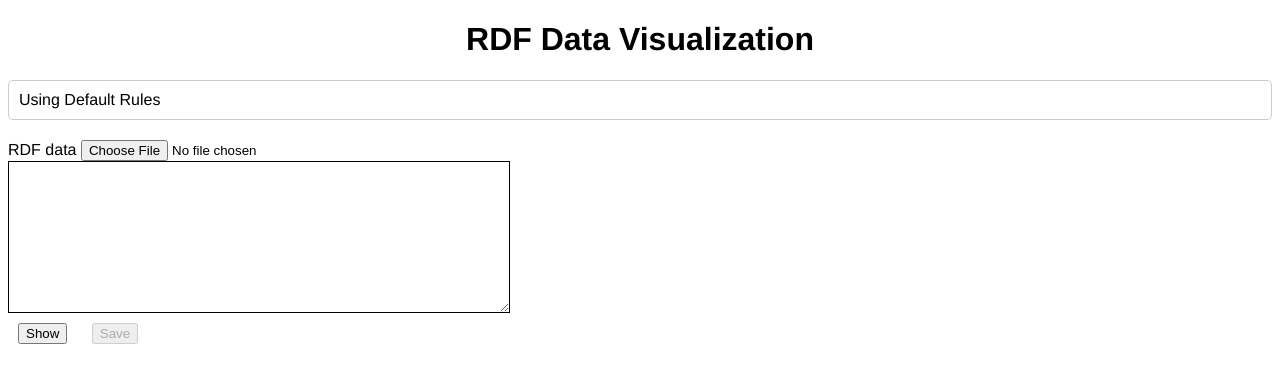
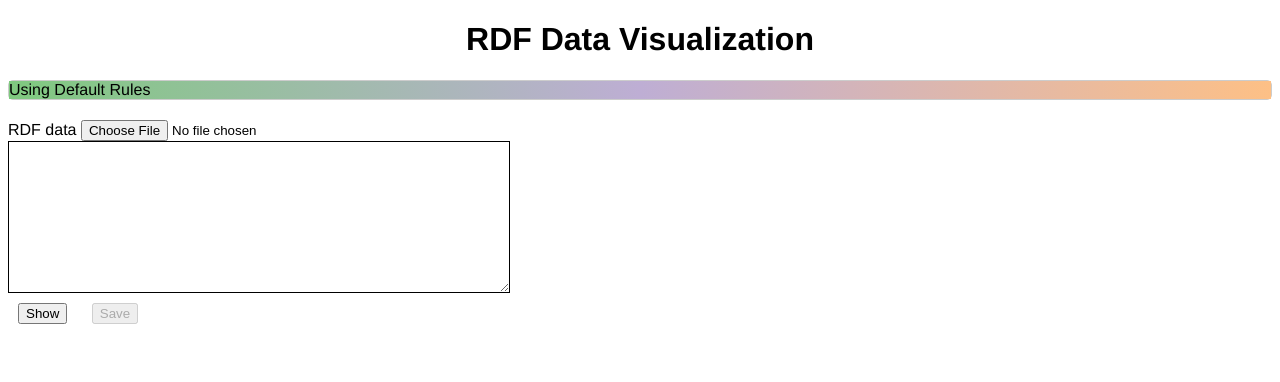
Before and after one commit to giacomociti/rdf2dot, a website built with Vite: page index.html in a window 1280 px wide. Built offline with nearby package versions, Linux system fonts and the light colour scheme.

Commit message:
nicer default view

```diff
--- a/index.html
+++ b/index.html
@@ -33,17 +33,19 @@
             }
             .section {
                 margin-bottom: 20px;
-                padding: 10px;
                 border: 1px solid #ccc;
                 border-radius: 5px;
             }
             .collapsible {
                 cursor: pointer;
                 user-select: none;
+                /* accent3 in https://graphviz.org/doc/info/colors.html#brewer */
+                background: linear-gradient(90deg, #7fc97f, #beaed4, #fdc086);
             }
             .collapsible-content {
                 display: none;
                 overflow: hidden;
+                background-color:  #f8f8f8;
             }
             button {
                 margin: 10px 10px 10px 10px;
@@ -52,7 +54,7 @@
     </head>
     <body>
         <h1>RDF Data Visualization</h1>
-        <div class="section">
+        <header class="section">
             <div id="rulesLabel" class="collapsible"></div>
             <div class="collapsible-content">
             <button id="loadDefaultRules">Use Default Rules</button>
@@ -64,7 +66,7 @@
             <p><small>see the <a href="./doc/overview.html">overview</a> for an introduction</small></p>
             <button id="toggleRules">Show Rules Editor</button>
             </div>
-        </div>
+        </header>
 
         <label for="fileInput">RDF data</label>
         <input id="fileInput" type="file" accept=".ttl,.nt,.nq">
```
Also changed, not shown: test.svg, 1 other file.
